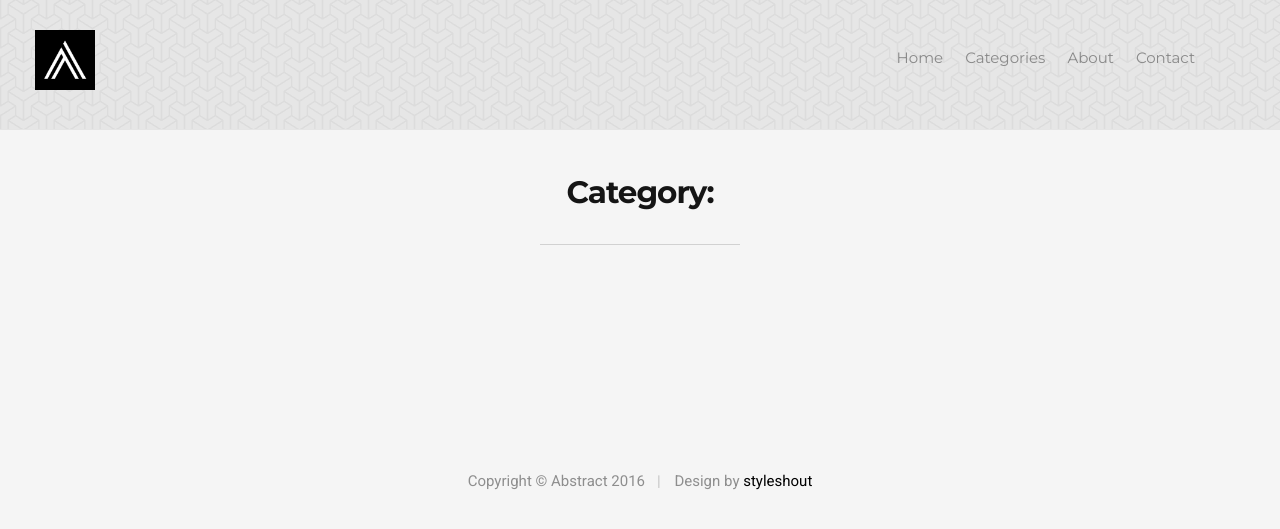
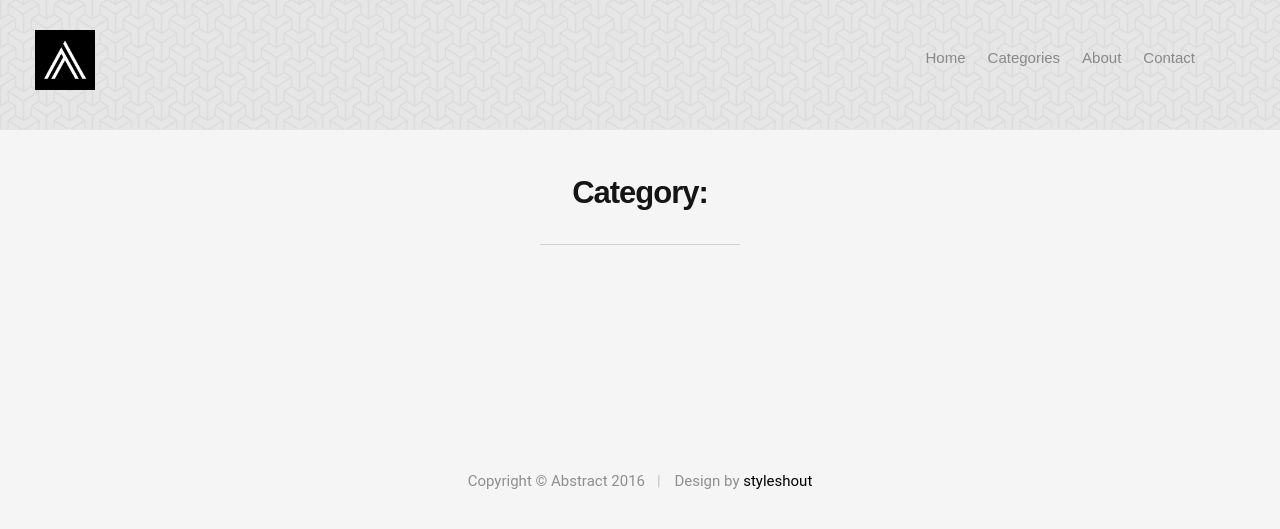
Before and after one commit to 0-ali/myblog, a Jekyll site: the page built from category.html, in a window 1280 px wide. Shown: the top 529 px of the page. Built offline with Jekyll 4.4.1, drawn with Linux system fonts in a browser that asks for light colours; nearby versions of some CDN libraries; some web fonts are replaced; comment, search, counter and statistics services are not loaded.

Commit message:
Fix know bugs

```diff
--- a/_includes/head.html
+++ b/_includes/head.html
@@ -20,11 +20,6 @@
     <link rel="stylesheet" href="{{ '/css/main.css' | prepend: site.baseurl }}">
     <link rel="stylesheet" href="https://cdnjs.cloudflare.com/ajax/libs/font-awesome/4.7.0/css/font-awesome.min.css"/>
 
-    <!-- Google Font -->
-    <link href="https://fonts.googleapis.com/css?family=Montserrat:400,700" rel="stylesheet">
-    <link href="https://fonts.googleapis.com/css?family=Roboto:300,400" rel="stylesheet">
-    <link href="https://fonts.googleapis.com/css?family=Muli" rel="stylesheet">
-
     <!-- Javascript -->
     <script src="https://cdnjs.cloudflare.com/ajax/libs/modernizr/2.8.3/modernizr.min.js"></script>
     <script src="https://cdnjs.cloudflare.com/ajax/libs/pace/1.0.2/pace.min.js"></script>
--- a/_includes/posts.html
+++ b/_includes/posts.html
@@ -9,47 +9,28 @@
             {% else %}
             {% assign post-thumb = "/images/shutterbug.jpg" %}
             {% endif %}
-            <img src=" {{post-thumb | prepend: site.baseurl }}" alt="building">
+            <img src=" {{post-thumb | prepend: site.baseurl }}" alt="{{post.title}}">
         </a>
     </div>
     <div class="entry-text">
-        <div class="entry-header">
+        <ul class="entry-header">
             <div class="entry-meta">
-                <ul class="entry-meta">
-                    <li>
+                <span>
                     <i class="fa fa-user" style="color: #0099AE;"></i>
                     {% if post.author %}
                     {{post.author}}
+                    {% else %}
+                    {{site.author.name}}
                     {% endif %}
-                    </li>
+                </span>
                 |
-                    <li>
+                <span>
                     <i class="fa fa-calendar-o" style="color: #0099AE;"></i>
                     {{post.date | date: "%B %-d,%Y"}}
-                    </li>
-                    |
-                    <li>
-                        <i class="fa fa-tag" style="color:#0099AE;"></i>
-                        {% if post.tags[0] %}
-                        {% assign tags = post.tags %}
-                        {% for tag in tags %}
-                        <a class="tag"
-                           href="{{site.url | append: site.baseurl | append: '/tags/' | append: tag}}">{{tag}}</a>
-                        {%endfor%}
-                        {% else %}
-                        <a class="tag"
-                           href="{{site.url | append: site.baseurl | append: 'tags/' | append: 'unknown'}}">unknown</a>
-                        {% endif %}
-                    </li>
-                    |
-                    <li>
-                        <i class="fa fa-comments" style="color:#0099AE;"></i>
-                        <a data-disqus-identifier="{{post.id}}">0</a>
-                    </li>
+                </span>
             </div>
-
+        </ul>
         <h1 class="entry-title"><a href="{{ post.url | prepend: site.baseurl }}">{{post.title}}</a></h1>
-        </div>
         <div class="entry-excerpt">
             {{post.excerpt}}
         </div>
--- a/_layouts/post.html
+++ b/_layouts/post.html
@@ -16,7 +16,7 @@
                         {% else %}
                         {% assign post-thumb = "/images/shutterbug.jpg" %}
                         {% endif %}
-                        <img src="{{post-thumb | prepend: site.baseurl | prepend:'/' | prepend: site.url}}">
+                        <img src="{{post-thumb | prepend: site.baseurl }">
                     </div>
                 </div>
                 <div class="primary-content">
@@ -27,6 +27,8 @@
                             <i class="fa fa-user" style="color: #0099AE;"></i>
                             {% if page.author %}
                             {{page.author}}
+                            {% else %}
+                            {{site.author.name}}
                             {% endif %}
                         </li>
                         |
```
Lines whose indentation alone changed are shown as unchanged.
